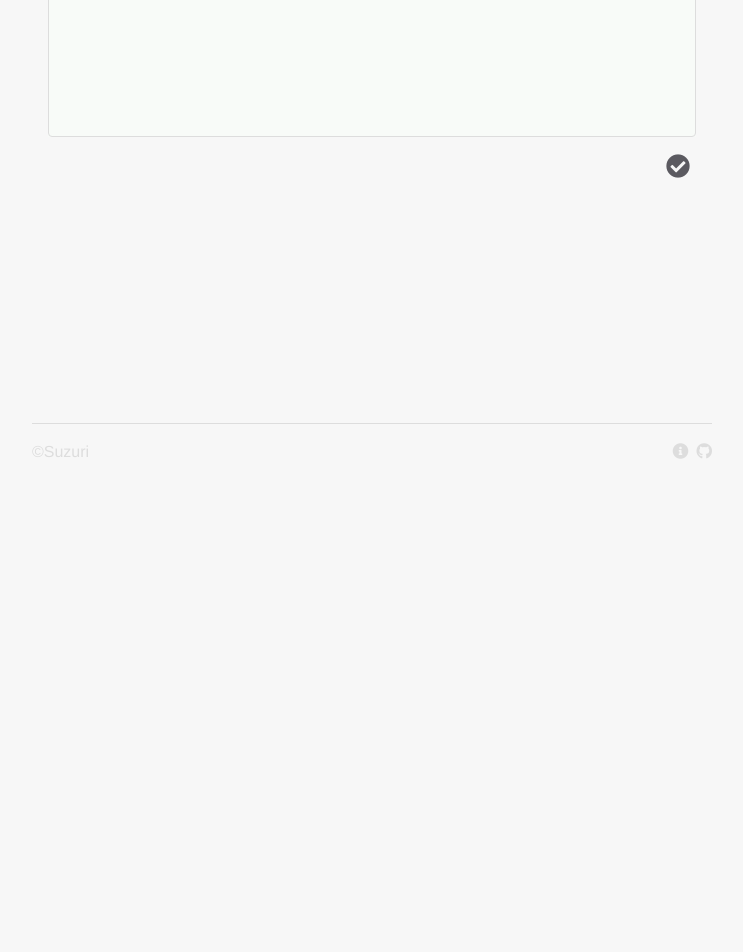
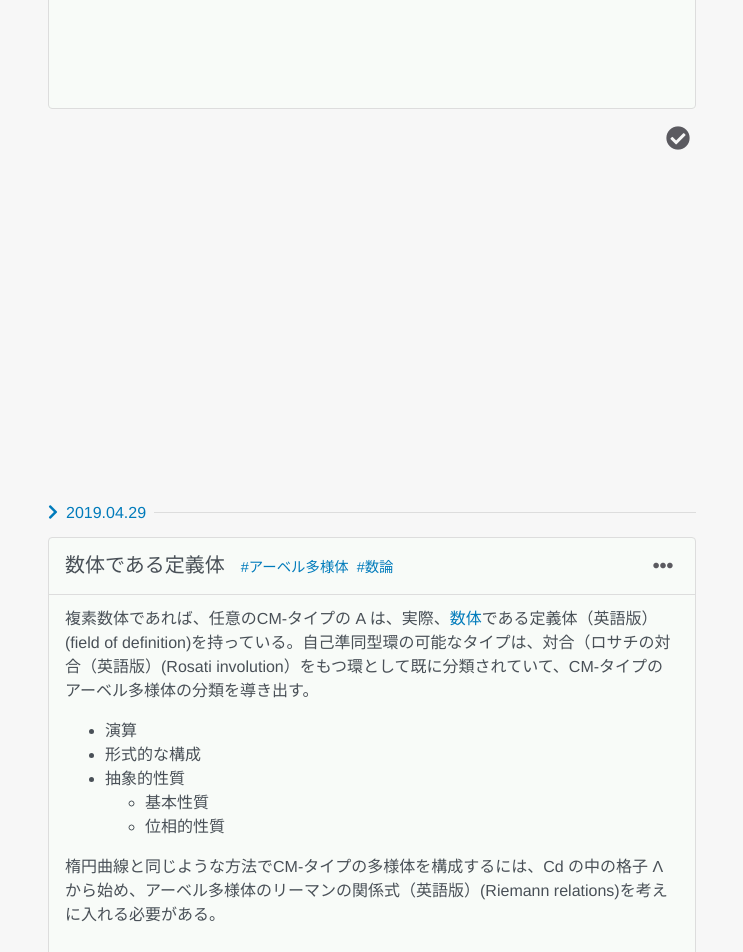
Before and after one commit to suzuri-note/suzuri, a Vue app: page / in a window 1280 px wide. Shown: the part 320-1272 px from the top of the page, without its empty margins (268-1011 px from the left). Before the commit the page ends 800 px from the top, so only its background shows below. Built offline with nearby package versions, Linux system fonts and the light colour scheme.

Commit message:
:tada: Note/Page UIを実装

```diff
--- a/src/App.vue
+++ b/src/App.vue
@@ -1,8 +1,18 @@
 <template>
   <div id="app">
-    <Navbar/>
-    <Editor class="editor"/>
-    <Footer class="footer"/>
+    <Navbar class="header-layout"/>
+    <section class="editor">
+      <Editor/>
+    </section>
+    <section class="note p-3">
+      <DailyNote v-for="dailyNote in note" :key="dailyNote.date" :dailyNote="dailyNote"/>
+    </section>
+    <section class="footer p-3">
+      <hr>
+      <Footer/>
+    </section>
+
+
   </div>
 </template>
 
@@ -10,40 +20,47 @@
 import Navbar from './components/Navbar.vue'
 import Editor from './components/Editor.vue'
 import Footer from './components/Footer.vue'
+import DailyNote from './components/DailyNote.vue'
+
+import DummyData from './store/dummy.js'
 
 export default {
   name: 'app',
   components: {
     Navbar,
     Editor,
-    Footer
-  }
+    Footer,
+    DailyNote
+  },
+  data: () => ({
+    note: DummyData.note
+  }),
 }
 </script>
 
 <style scoped lang="scss">
-  #app {
+#app {
   font-family: 'Helvetica Neue', sans-serif;
   -webkit-font-smoothing: antialiased;
   -moz-osx-font-smoothing: grayscale;
   text-align: center;
   color: #2c3e50;
-  height: 100vh;
-  display: flex;
-  flex-direction: column;
-  align-items: stretch;
 }
-.editor {
-  flex-grow: 1;
+
+.header-layout {
+  position: fixed;
+  width: 100vw;
+}
+section.editor {
+  min-height: 100vh;
+  padding: 4.125rem 1rem 1rem 1rem;
   width: 100%;
   min-width: 400px;
   max-width: 680px;
-  margin-top: 1em;
   margin-left: auto;
   margin-right: auto;
-  padding: 1em;
 }
-.footer {
+section.note {
   width: 100%;
   min-width: 400px;
   max-width: 680px;
@@ -51,6 +68,16 @@ export default {
   margin-right: auto;
   margin-bottom: 1em;
 }
+section.footer {
+  width: 100%;
+  min-width: 400px;
+  max-width: 680px;
+  margin-left: auto;
+  margin-right: auto;
+  margin-bottom: 1em;
+}
+
+
 </style>
 
 
@@ -85,6 +112,12 @@ a {
 }
 .text-secnodary {
     color: $secondary!important;
+}
+.text-default {
+  color: $text;
+}
+.text-link {
+  color: $link;
 }
 .text-error {
     color: $error;
@@ -161,4 +194,75 @@ a {
 textarea.form-control {
   resize: none;
 }
+
+/* hr */
+hr {
+  border-top: 1px solid $border;
+}
+
+/* dropdown-menu */
+.dropdown-menu {
+  background-clip: padding-box;
+  background-color: $surface;
+  border: 1px solid $border;
+  border-radius: .25rem;
+  box-shadow: 0 3px 12px rgba(27,31,35,.15);
+
+  list-style: none;
+  margin-top: 2px;
+  padding-bottom: 5px;
+  padding-top: 5px;
+  position: absolute;
+  top: 80%;
+  left: auto;
+  right: 0.5rem;
+  width: auto;
+  z-index: 100;
+
+  display: block;
+}
+.dropdown-menu:after, .dropdown-menu:before {
+    content: "";
+    display: inline-block;
+    position: absolute;
+    border: .5rem solid transparent;
+    border-bottom-color: $border;
+    top: -1.0rem;
+    left: auto;
+    right: 1.0rem;
+    z-index: 1;
+}
+.dropdown-menu:before {
+    border: .5rem solid transparent;
+    border-bottom-color: $surface;
+    top: -webkit-calc(-1.0rem + 2px);
+    top: -moz-calc(-1.0rem + 2px);
+    top: calc(-1.0rem + 2px);
+    left: auto;
+    right: 1.0rem;
+    z-index: 2;
+}
+
+/* dropdown-item */
+.dropdown-item {
+    display: block;
+    width: 100%;
+    padding: .25rem 1.5rem;
+    clear: both;
+    font-weight: 400;
+    text-align: inherit;
+    white-space: nowrap;
+    background-color: transparent;
+    border: 0;
+}
+.dropdown-item.active, .dropdown-item:active {
+    color: #fff;
+    text-decoration: none;
+    background-color: $secondary;
+}
+.dropdown-item:focus, .dropdown-item:hover {
+    color: #fff;
+    text-decoration: none;
+    background-color: $link;
+}
 </style>
--- /dev/null
+++ b/src/components/DailyNote.vue
@@ -0,0 +1,65 @@
+<template>
+    <div class="root">
+        <div class="date mb-2">
+            <div class="mr-2">
+                <a :class="dateLinkClass" @click.prevent="onClickDate" href="#">{{ dailyNote.date }}</a>
+            </div>
+            <hr v-show="collapse" class="date-hr">
+        </div>
+        <div v-show="collapse" class="pages">
+            <Page class="mb-4" v-for="page in dailyNote.pages" :key="page.id" :title="page.title" :tags="page.tags" :body="page.body"/>
+        </div>
+    </div>
+</template>
+
+
+<script>
+import Page from './Page.vue'
+export default {
+    components: {
+        Page
+    },
+    props: {
+        dailyNote: Object
+    },
+    data: () => ({
+        collapse: true
+    }),
+    computed: {
+        dateLinkClass: function() {
+            return {
+                'chevron-right': this.collapse,
+                'chevron-down': !this.collapse
+            }
+        },
+    },
+    methods: {
+        onClickDate: function() {
+            this.collapse = !this.collapse
+        }
+    }
+}
+</script>
+
+<style scoped lang="scss">
+.date {
+    display: flex;
+    flex-direction: row;
+    align-items: center;
+}
+.chevron-right:before {
+    content: '\f054';
+    font-family: 'Font Awesome 5 Free';
+    font-weight: bold;
+    margin-right: .5rem;
+}
+.chevron-down:before {
+    content: '\f078';
+    font-family: 'Font Awesome 5 Free';
+    font-weight: bold;
+    margin-right: .5rem;
+}
+.date-hr {
+    width: 100%;
+}
+</style>
--- a/src/components/Editor.vue
+++ b/src/components/Editor.vue
@@ -1,5 +1,5 @@
 <template>
-    <div id="editor" class="editor">
+    <div class="root">
         <div class="editor-header">
             <div class="editor-title">
                 <input type="text" class="form-control title text-muted" v-model="title" v-bind:placeholder="titlePlaceholder">
@@ -10,8 +10,8 @@
         </div>
 
         <div class="form-group bg-surface">
-            <div v-if="preview" class="preview" v-html="htmlBody"></div>
-            <textarea v-else name="" id="" class="form-control editor-textarea" v-model="body" @keyup="onKeyup"></textarea>
+            <Page v-if="preview" :body="body" class="editor-content"/>
+            <textarea v-else name="" id="" class="form-control editor-content" v-model="body" @keyup="onKeyup"></textarea>
         </div>
         <div class="editor-footer">
             <button type="button" class="icon-btn icon-btn-secondary" v-bind:disabled="editing">
@@ -22,11 +22,11 @@
 </template>
 
 <script>
-import MarkdownIt from 'markdown-it'
-
-const md = new MarkdownIt()
-
+import Page from './Page.vue'
 export default {
+    components: {
+        Page
+    },
     data: () => ({
         title: "",
         titlePlaceholder: "",
@@ -41,9 +41,6 @@ export default {
         this.titlePlaceholder = today.getFullYear() + "." + today.getMonth() + "." + today.getDate()
     },
     computed: {
-        htmlBody: function() {
-            return md.render(this.body)
-        },
         previewButtonClass: function () {
             return {
                 'icon-btn': true,
@@ -95,11 +92,28 @@ input.title:focus {
     border: none;
     box-shadow: none;
 }
+.root {
+    display: flex;
+    flex-direction: column;
+}
 .editor-header {
     display: flex;
     flex-direction: row;
     justify-content: space-between;
     align-items: center;
+}
+.editor-content {
+    min-height: 20rem;
+}
+.editor-footer {
+    display: flex;
+    justify-content: flex-end;
+}
+.editor-title {
+    flex-grow: 1;
+}
+.editor-markdown {
+    display: block;
 }
 .preview {
     text-align: left;
@@ -114,17 +128,4 @@ input.title:focus {
     border: 1px solid $border;
     border-radius: .25rem;
 }
-.editor-textarea {
-    min-height: 20rem;
-}
-.editor-footer {
-    display: flex;
-    justify-content: flex-end;
-}
-.editor-title {
-    flex-grow: 1;
-}
-.editor-markdown {
-    display: block;
-}
 </style>
--- a/src/components/Footer.vue
+++ b/src/components/Footer.vue
@@ -1,6 +1,5 @@
 <template>
     <footer>
-        <hr class="bg-border">
         <div class="footer-links">
             <div class="footer-links-left">
                 <span class="text-border">©Suzuri</span>
@@ -19,9 +18,6 @@
 </template>
 
 <style scoped lang="scss">
-hr {
-    border-top: 1px solid $border;
-}
 .footer-links {
     display: flex;
     justify-content: space-between;
--- a/src/components/Navbar.vue
+++ b/src/components/Navbar.vue
@@ -8,6 +8,6 @@
 <style>
 .navbar-brand {
     font-family: 'HelveticaNeue-CondensedBold', 'Helvetica Neue';
-    font-size: 24px;
+    font-size: 1.5rem;
 }
 </style>
--- /dev/null
+++ b/src/components/Page.vue
@@ -0,0 +1,108 @@
+<template>
+    <div class="root">
+        <div v-if="title" class="header">
+            <div class="meta">
+                <div class="title"><a href="#">{{ title }}</a></div>
+                <div class="tags">
+                    <a v-for="tag in tags" :key="tag.id" :href="'#'+tag.id" class="tag">{{ "#"+tag.title }}</a>
+                </div>
+            </div>
+            <button type="button" @click="onClickOption" class="icon-btn icon-btn-secondary"><i class="fas fa-ellipsis-h"></i></button>
+            <div v-show="optionOpen" class="dropdown-menu">
+                <a href="" @click.prevent="" class="dropdown-item text-default">Edit</a>
+                <a href="" @click.prevent="" class="dropdown-item text-default">Copy URL</a>
+                <a href="" @click.prevent="" class="dropdown-item text-error">Delete</a>
+            </div>
+        </div>
+        <div class="content" v-html="htmlBody"></div>
+    </div>
+</template>
+
+<script>
+import MarkdownIt from 'markdown-it'
+
+const md = new MarkdownIt()
+
+export default {
+    props: {
+        title: String,
+        tags: Array,
+        body: String
+    },
+    data: () => ({
+        optionOpen: false
+    }),
+    computed: {
+        htmlBody: function() {
+            return md.render(this.body)
+        }
+    },
+    methods: {
+        onClickOption: function() {
+            this.optionOpen = !this.optionOpen
+        }
+    }
+}
+</script>
+
+
+<style scoped lang="scss">
+.root {
+    text-align: left;
+    height: auto;
+    font-size: 1rem;
+    font-weight: 400;
+    line-height: 1.5;
+    color: #495057;
+    background-color: #F8FBF8;
+    background-clip: padding-box;
+    border: 1px solid $border;
+    border-radius: .25rem;
+}
+
+.header {
+    font-size: 1.25rem;
+    padding: 0.75rem 1.0rem;
+    border-bottom: 1px solid $border;
+
+    display: flex;
+    flex-direction: row;
+
+    position: relative;
+}
+
+@media screen and (max-width: 576px) {
+    .meta {
+        display: flex;
+        flex-direction: column;
+        flex-grow: 1;
+    }
+}
+
+@media screen and (min-width: 576px) {
+    .meta {
+        display: flex;
+        flex-direction: row;
+        flex-grow: 1;
+    }
+}
+
+
+.title {
+    margin-right: 1.0rem;
+}
+.title a {
+    color: $text;
+}
+.tags {
+    flex-grow: 1;
+}
+.tag {
+    font-size: .9rem;
+    margin-right: 0.5rem;
+}
+
+.content {
+    padding: .75rem 1.0rem;
+}
+</style>
--- /dev/null
+++ b/src/store/dummy.js
@@ -0,0 +1,79 @@
+export default {
+    note: [
+        {
+          date: '2019.04.29',
+          pages: [
+            {
+              title: "数体である定義体",
+              tags: [
+                  {title: "アーベル多様体", id: "abcdefg"},
+                  {title: "数論", id: "hjklmn"},
+              ],
+              body: `複素数体であれば、任意のCM-タイプの A は、実際、[数体](https://ja.wikipedia.org/wiki/%E4%BB%A3%E6%95%B0%E4%BD%93)である定義体（英語版）(field of definition)を持っている。自己準同型環の可能なタイプは、対合（ロサチの対合（英語版）(Rosati involution）をもつ環として既に分類されていて、CM-タイプのアーベル多様体の分類を導き出す。
+
+* 演算
+* 形式的な構成
+* 抽象的性質
+  * 基本性質
+  * 位相的性質
+
+楕円曲線と同じような方法でCM-タイプの多様体を構成するには、Cd の中の格子 Λ から始め、アーベル多様体のリーマンの関係式（英語版）(Riemann relations)を考えに入れる必要がある。`
+            },
+            {
+              title: "数体や大域函数体",
+              tags: [
+                    {title: "数論", id: "hjklmn"},
+              ],
+              body: `数論では、ヘッケ指標(Hecke character)はディリクレ指標の一般化であり、エーリッヒ・ヘッケ（英語版）(Erich Hecke)によりディリクレのL-函数よりも大きな L-函数のクラスを構成するために導入された。
+
+* イデールを使う定義
+* イデアルを使う定義
+* 2つの定義の間の関係
+  * 特別の場合
+  * 例
+
+ヘッケのL-函数はデデキントゼータ函数の自然な設定とリーマンゼータ函数の満たす函数等式に似た函数等式を持つ。`
+            }
+          ]
+        },
+        {
+            date: '2019.04.28',
+            pages: [
+              {
+                title: "数体である定義体",
+                tags: [
+                    {title: "アーベル多様体", id: "abcdefg"},
+                    {title: "数論", id: "hjklmn"},
+                    {title: "複素数体", id: "sdgbvf"},
+                    {title: "数体", id: "hjklfdfdmn"},
+                    {title: "ディリクレ指標", id: "hjklvbnmn"},
+                ],
+                body: `複素数体であれば、任意のCM-タイプの A は、実際、[数体](https://ja.wikipedia.org/wiki/%E4%BB%A3%E6%95%B0%E4%BD%93)である定義体（英語版）(field of definition)を持っている。自己準同型環の可能なタイプは、対合（ロサチの対合（英語版）(Rosati involution）をもつ環として既に分類されていて、CM-タイプのアーベル多様体の分類を導き出す。
+
+  * 演算
+  * 形式的な構成
+  * 抽象的性質
+    * 基本性質
+    * 位相的性質
+
+  楕円曲線と同じような方法でCM-タイプの多様体を構成するには、Cd の中の格子 Λ から始め、アーベル多様体のリーマンの関係式（英語版）(Riemann relations)を考えに入れる必要がある。`
+              },
+              {
+                title: "数体や大域函数体",
+                tags: [
+                      {title: "数論", id: "hjklmn"},
+                ],
+                body: `数論では、ヘッケ指標(Hecke character)はディリクレ指標の一般化であり、エーリッヒ・ヘッケ（英語版）(Erich Hecke)によりディリクレのL-函数よりも大きな L-函数のクラスを構成するために導入された。
+
+  * イデールを使う定義
+  * イデアルを使う定義
+  * 2つの定義の間の関係
+    * 特別の場合
+    * 例
+
+  ヘッケのL-函数はデデキントゼータ函数の自然な設定とリーマンゼータ函数の満たす函数等式に似た函数等式を持つ。`
+              }
+            ]
+          }
+      ]
+}
--- a/src/style/_variables.scss
+++ b/src/style/_variables.scss
@@ -9,6 +9,7 @@ $border: #DDDDDD;
 $border-dark: #CACACA;
 
 /* text */
+$text: #495057;
 $link: #007BBB;
 $muted: #818A91;
 $error: #D9534F;
```
